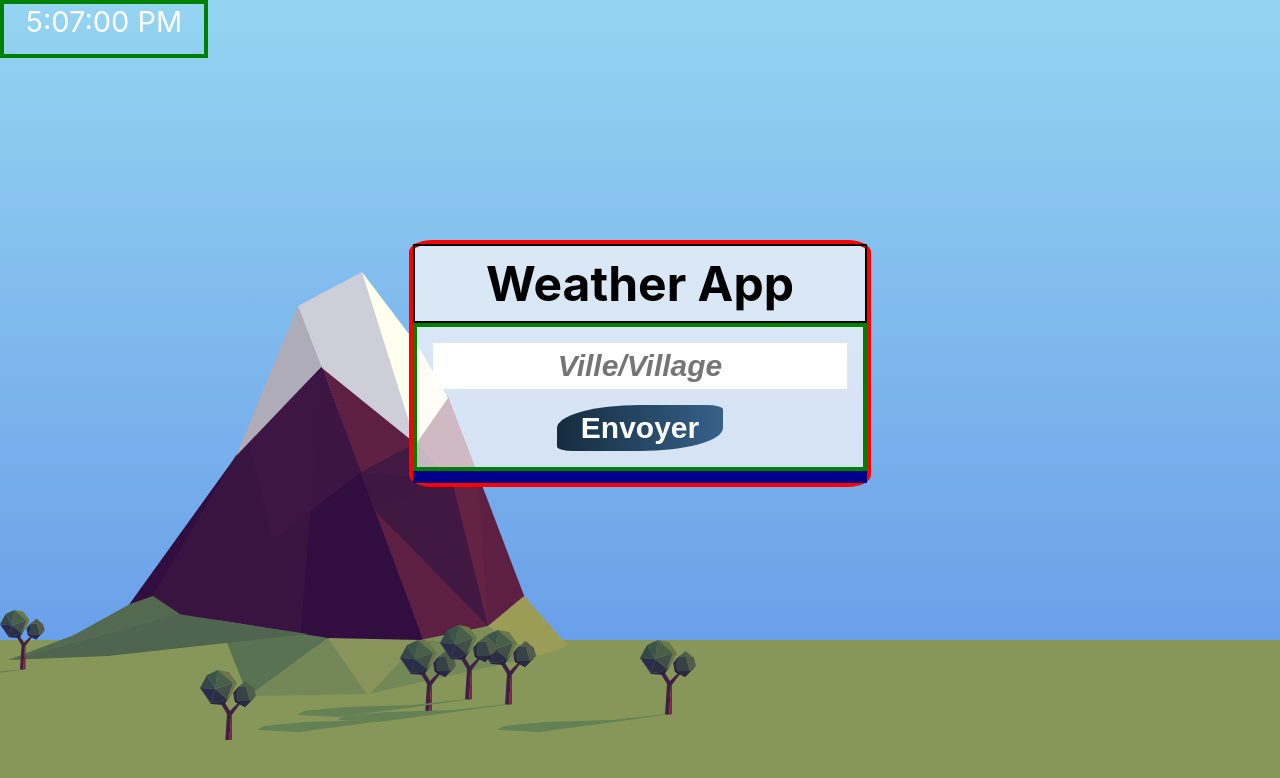
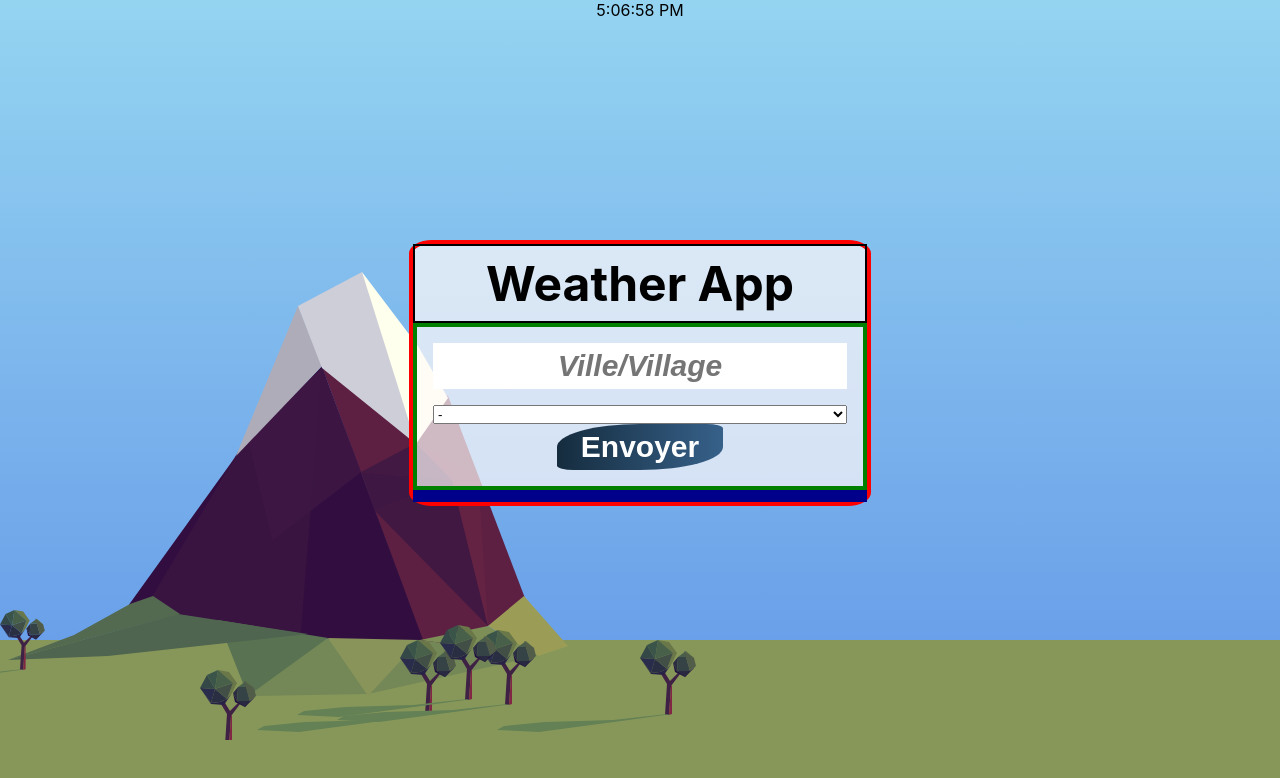
Before and after one commit to JulienZimmermann/ReactWeatherApp, a React (Create React App) app: page / in a window 1280 px wide. Shown: the top 778 px of the page. Built offline with nearby package versions, Linux system fonts and the light colour scheme.

Commit message:
Ajout des règles PropTypes

```diff
--- a/src/components/Background.jsx
+++ b/src/components/Background.jsx
@@ -1,3 +1,4 @@
+import PropTypes from 'prop-types';
 import React from 'react';
 import Tree from './svgElements/Tree';
 import Sun from '../components/BackgroundDynamic/Sun'
@@ -31,7 +32,7 @@ function Background(props){
 
         let classes = 'background'
 
-        if(time >= 12 && time <= 17){
+        if(time >= 8 && time <= 17){
             classes += ' evening'
             return classes
         }else if(time >= 18 && time <= 22){
@@ -44,6 +45,8 @@ function Background(props){
             return classes
         }
     }
+
+    const children = props.children;
 
     return(
         <section className={backgroundTimes(props.timeHours)}>
@@ -107,10 +110,14 @@ function Background(props){
 
             </svg>
 
-    {props.children}
+    {children}
 
 </section>
     )
 }
 
+Background.propTypes ={
+    children: PropTypes.element.isRequired
+}
+
 export default Background
--- a/src/components/Clock.jsx
+++ b/src/components/Clock.jsx
@@ -21,23 +21,9 @@ function Clock(){
         setTime(new Date().toLocaleTimeString())
     }
 
-    // function getHours(time){
-    //     if(time >= 12 && time <= 17){
-    //         return <p>Bonne après-midi</p>
-    //     }else if(time >= 18 && time <= 22){
-    //         return <p>Bonne soirée</p>
-    //     }else if(time >= 23 && time >= 5){
-    //         return <p>Bonne nuit</p>
-    //     }else{
-    //         return <p>Bonjour !! </p>
-    //     }
-    // }
-
-    let timeHours =  new Date().getHours()
-
     return(
 
-        <div className="clock">
+        <div className="time_container">
             <p>{time}</p>
         </div>
     )
--- a/src/components/Element.jsx
+++ b/src/components/Element.jsx
@@ -1,3 +1,4 @@
+import PropTypes from 'prop-types';
 import React from 'react';
 
 
@@ -39,8 +40,8 @@ function Element({responseQuery, noCity, errorAPI}){
 
                     <div className="container_text_informations_weather">
                         <p className="element_information_weather text_information_weather_description">Temps: {responseQuery.weather[0].description}</p>
-                        <img className="element_information_weather image_information_weather" src ={`http://openweathermap.org/img/wn/${responseQuery.weather[0].icon}.png`} />
-                        <p className="element_information_weather text_information_weather_temperature">Temérature: {Math.round(responseQuery.main.temp)}</p>
+                        {/* <img className="element_information_weather image_information_weather" src ={`http://openweathermap.org/img/wn/${responseQuery.weather[0].icon}.png`} alt={responseQuery.weather[0].description}/> */}
+                        <p className="element_information_weather text_information_weather_temperature">Température: {Math.round(responseQuery.main.temp)}</p>
                         <p className="element_information_weather text_information_weather_temperature_min">Température min: {Math.round(responseQuery.main.temp_min)}</p>
                         <p className="element_information_weather text_information_weather_temperature_max">Température max: {Math.round(responseQuery.main.temp_max)}</p>
                         <p className="element_information_weather text_information_weather_wind">Vitesse du vent: {responseQuery.wind.speed} m/s</p>
@@ -55,4 +56,13 @@ function Element({responseQuery, noCity, errorAPI}){
     )
 }
 
+Element.propTypes = {
+    responseQuery: PropTypes.oneOfType([
+        PropTypes.string.isRequired,
+        PropTypes.number.isRequired
+    ]),
+    noCity: PropTypes.bool.isRequired,
+    errorAPI: PropTypes.bool.isRequired
+}
+
 export default Element
--- a/src/components/Form.jsx
+++ b/src/components/Form.jsx
@@ -1,10 +1,12 @@
+import PropTypes from 'prop-types';
 import React from 'react';
 
-function Form ({updateQuery,city,updateCity, disabled}){
+
+function Form ({updateQuery,city,updateCity, disabled, country, updateCountry}){
 
     function getBadgeClasses() {
-        let classes = "form_element submitButton";
-        classes += city.length > 0 ? " green" : " ";
+        let classes = "form_element submitButton ";
+        classes += city.length > 0 && country !== 'none' ? "submitButton_activated" : "submitButton_disabled";
         return classes;
     }
 
@@ -20,26 +22,11 @@ function Form ({updateQuery,city,updateCity, disabled}){
                     value={city}
                     onChange={updateCity}
                 />
-                {/* <label>
-                    <input
-                        type="radio"
-                        name="units"
-                        // checked={unit === "metric"}
-                        value="metric"
-                        // onChange={(e) => setUnit(e.target.value)}
-                    />
-                    Celsius
-                </label>
-                <label>
-                    <input
-                        type="radio"
-                        name="units"
-                        // checked={unit === "imperial"}
-                        value="imperial"
-                        // onChange={(e) => setUnit(e.target.value)}
-                    />
-                    Fahrenheit
-                </label> */}
+                <select value={country} onChange={updateCountry}>
+                    <option value="none">-</option>
+                    <option value="fr">France</option>
+                    <option value="us">Amérique</option>
+                </select>
 
                 <input  disabled={disabled} className={getBadgeClasses()} type="submit" value="Envoyer" />
             </form>
@@ -48,4 +35,15 @@ function Form ({updateQuery,city,updateCity, disabled}){
 
 }
 
+Form.propTypes = {
+    updateQuery: PropTypes.func.isRequired,
+    city: PropTypes.oneOfType([
+        PropTypes.string.isRequired,
+        PropTypes.number.isRequired
+    ]),
+    updateCity: PropTypes.func.isRequired,
+    disabled: PropTypes.bool.isRequired,
+    country: PropTypes.string.isRequired
+}
+
 export default Form
```
Also changed, not shown: src/components/Error404.jsx (deleted, +0 -9 lines).
